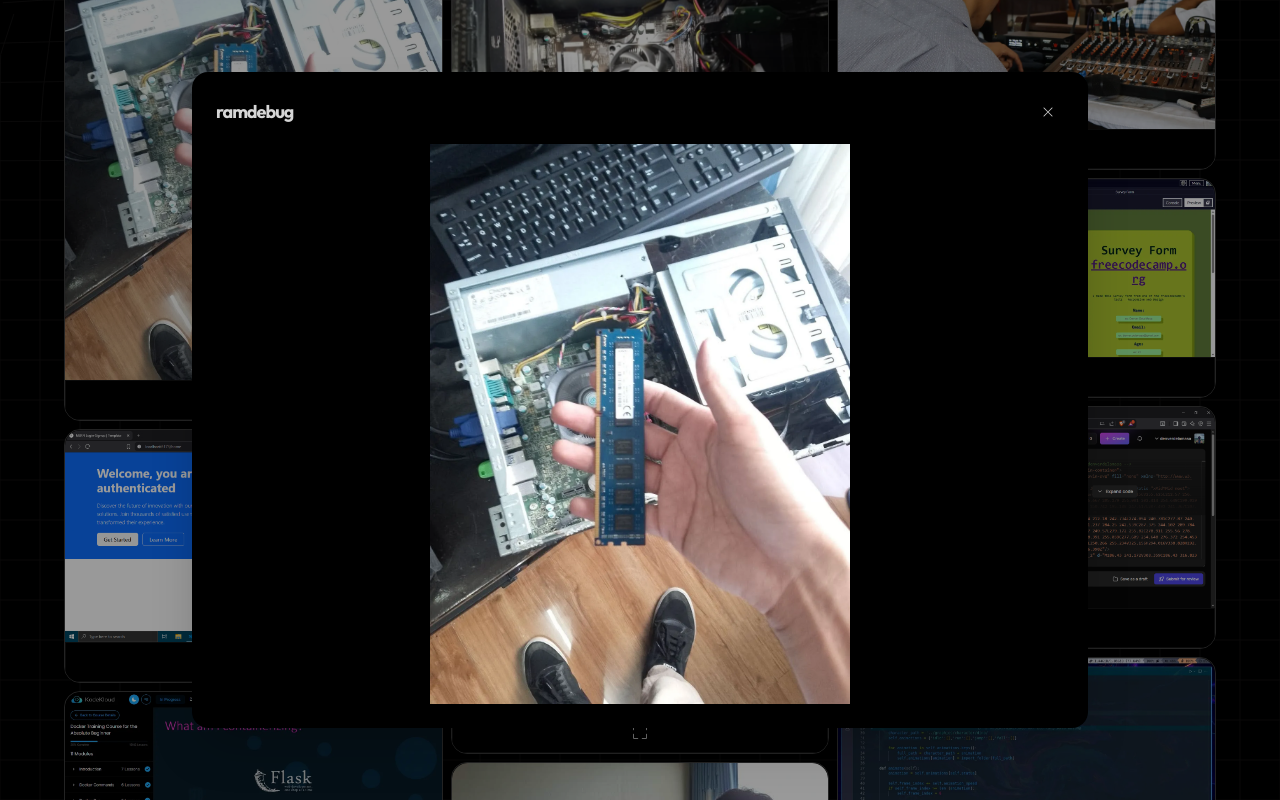
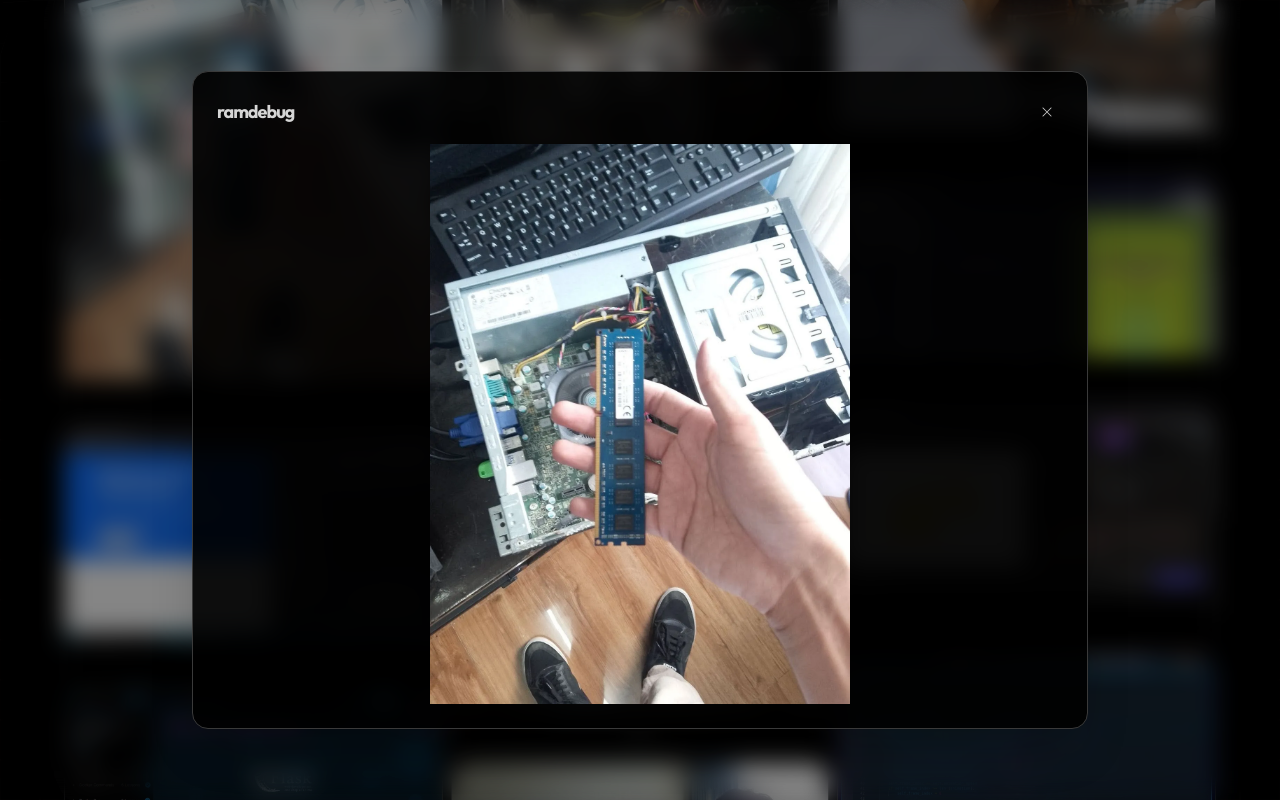
Before and after one commit to denverdelamasa/portfolio-v2, a Next.js app: page /gallery in a window 1280 px wide. Both pictures are taken after a click on the button 253 px from the left and 851 px from the top of the page. Shown: the part 451-1251 px from the top of the page. Built offline with nearby package versions, Linux system fonts and the light colour scheme.

Commit message:
style: modal background changed to glass look

```diff
--- a/src/app/gallery/GalleryImages.tsx
+++ b/src/app/gallery/GalleryImages.tsx
@@ -90,7 +90,14 @@ export default function GalleryImages({ images }: GalleryImagesProps) {
       {/* Modal */}
       {selectedImage && (
         <div className="modal modal-open">
-          <div className="modal-box max-w-4xl w-11/12 max-h-full overflow-auto rounded-xl md:rounded-2xl backdrop-blur-[2px] backdrop-brightness-130 backdrop-saturate-150">
+          {/* Custom backdrop with glass effect */}
+          <div
+            className="fixed inset-0 bg-base-100/30 backdrop-blur-md backdrop-brightness-125"
+            onClick={closeModal}
+          ></div>
+
+          {/* Modal content */}
+          <div className="modal-box max-w-4xl w-11/12 max-h-full overflow-auto rounded-xl md:rounded-2xl bg-base-100/90 border-accent border-1">
             <div className="flex justify-between items-center mb-4">
               <h3 className="text-lg font-bold">{selectedImage.alt}</h3>
               <button
@@ -111,14 +118,6 @@ export default function GalleryImages({ images }: GalleryImagesProps) {
               />
             </div>
           </div>
-
-          {/* Backdrop click to close */}
-          <div
-            className="modal-backdrop"
-            onClick={closeModal}
-          >
-            <button>close</button>
-          </div>
         </div>
       )}
     </>
```
